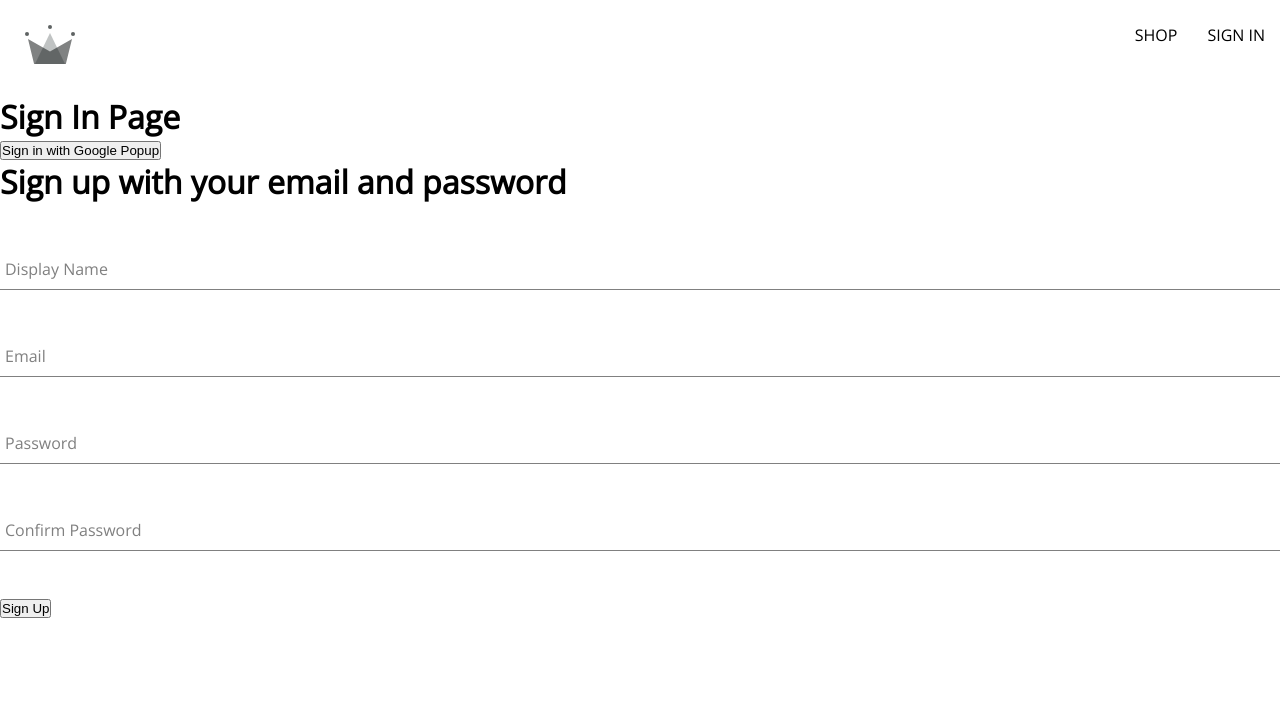
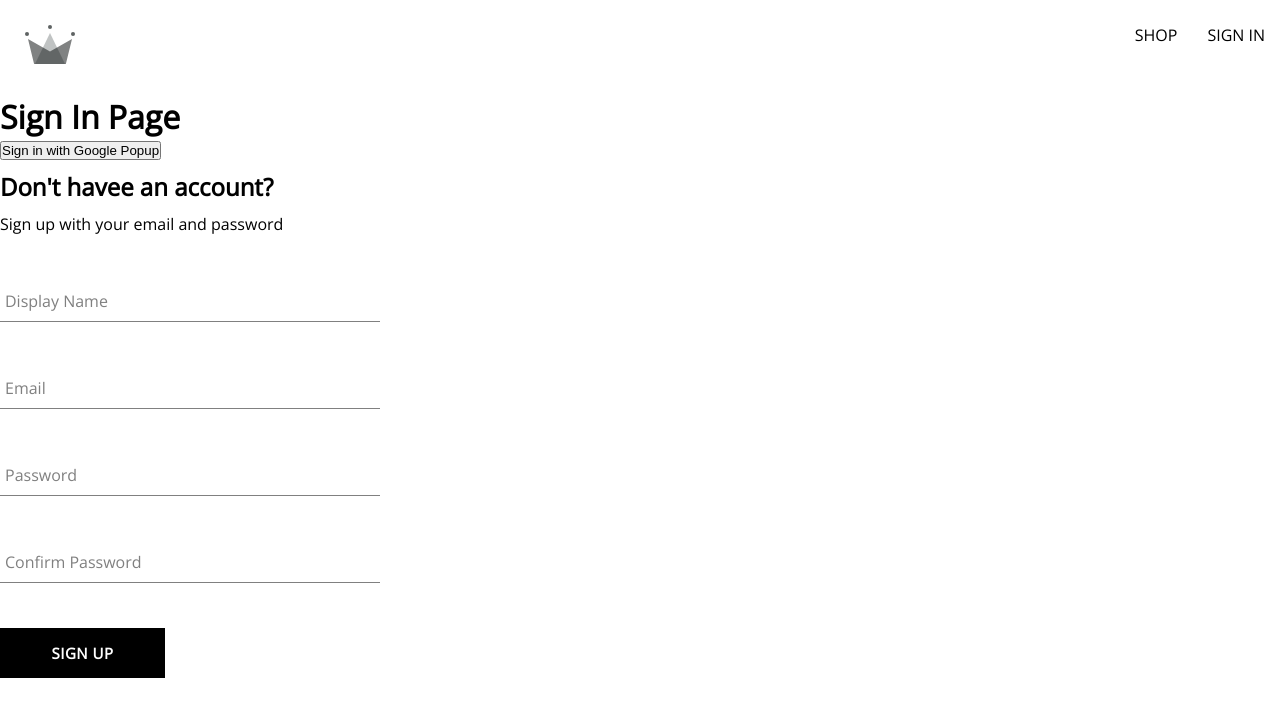
Before and after one commit to FM3676/crwn-clothing-react, a React (Create React App) app: page /sign-in in a window 1280 px wide. Shown: the top 716 px of the page. Built offline with nearby package versions, Linux system fonts and the light colour scheme.

Commit message:
Finish Button component.

```diff
--- /dev/null
+++ b/src/components/button/button.component.jsx
@@ -0,0 +1,19 @@
+import "./button.styles.scss";
+
+const BUTTON_TYPES_CLASSES = {
+  google: "google-sign-in",
+  inverted: "inverted",
+};
+
+const Button = ({ children, buttonType, ...otherProps }) => {
+  return (
+    <button
+      className={`button-container ${BUTTON_TYPES_CLASSES[buttonType]}`}
+      {...otherProps}
+    >
+      {children}
+    </button>
+  );
+};
+
+export default Button;
--- /dev/null
+++ b/src/components/button/button.styles.scss
@@ -0,0 +1,46 @@
+.button-container {
+  min-width: 165px;
+  width: auto;
+  height: 50px;
+  letter-spacing: 0.5px;
+  line-height: 50px;
+  padding: 0 35px 0 35px;
+  font-size: 15px;
+  background-color: black;
+  color: white;
+  text-transform: uppercase;
+  font-family: "Open Sans";
+  font-weight: bolder;
+  border: none;
+  cursor: pointer;
+  display: flex;
+  justify-content: center;
+
+  &:hover {
+    background-color: white;
+    color: black;
+    border: 1px solid black;
+  }
+
+  &.google-sign-in {
+    background-color: #4285f4;
+    color: white;
+
+    &:hover {
+      background-color: #357ae8;
+      border: none;
+    }
+  }
+
+  &.inverted {
+    background-color: white;
+    color: black;
+    border: 1px solid black;
+
+    &:hover {
+      background-color: black;
+      color: white;
+      border: none;
+    }
+  }
+}
--- a/src/components/form-input/form-input.styles.scss
+++ b/src/components/form-input/form-input.styles.scss
@@ -33,7 +33,7 @@ $main-color: black;
     }
   }
 
-  input[type='password'] {
+  input[type="password"] {
     letter-spacing: 0.3em;
   }
 
--- a/src/components/sign-up-form/sign-up-form.component.jsx
+++ b/src/components/sign-up-form/sign-up-form.component.jsx
@@ -3,7 +3,9 @@ import {
   createAuthUserWithEmailAndPassword,
   createUserDocumentFromAuth,
 } from "../../utils/firebase/firebase.utils";
+import Button from "../button/button.component";
 import FormInput from "../form-input/form-input.componeent";
+import "./sign-up-form.styles.scss";
 
 const defaultFormFields = {
   displayName: "",
@@ -52,8 +54,9 @@ const SignUpForm = () => {
   };
 
   return (
-    <div>
-      <h1>Sign up with your email and password</h1>
+    <div className="sign-up-container">
+      <h2>Don't havee an account?</h2>
+      <span>Sign up with your email and password</span>
       <form onSubmit={handleSubmit} action="">
         <FormInput
           label="Display Name"
@@ -87,7 +90,7 @@ const SignUpForm = () => {
           name="confirmPassword"
           value={confirmPassword}
         />
-        <button type="submit">Sign Up</button>
+        <Button type="submit">Sign Up</Button>
       </form>
     </div>
   );
--- /dev/null
+++ b/src/components/sign-up-form/sign-up-form.styles.scss
@@ -0,0 +1,9 @@
+.sign-up-container{
+    display: flex;
+    flex-direction: column;
+    width: 380px;
+
+    h2{
+        margin: 10px 0;
+    }
+}
```
